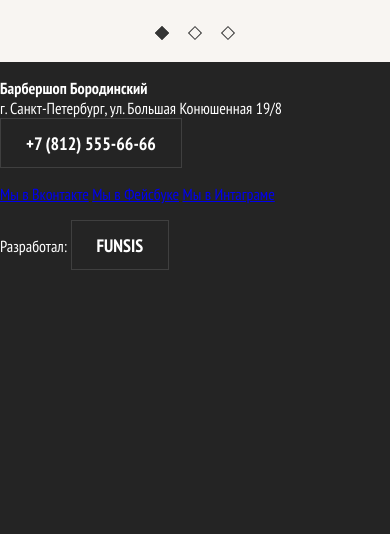
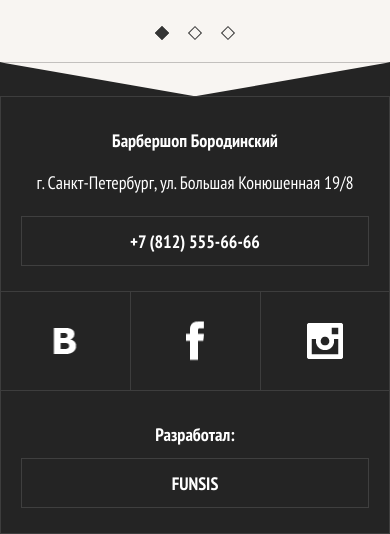
Before and after one commit to funsis/barbershop, a website: page index.html in a window 390 px wide. Shown: the part 2011-2545 px from the top of the page. Before the commit the page ends 2297 px from the top, so only its background shows below. Drawn offline with nearby package versions, Linux system fonts and the light colour scheme; files that its build step writes are made by us from their sources.

Commit message:
Style for mobile footer

```diff
--- a/index.html
+++ b/index.html
@@ -148,13 +148,13 @@
         <a class="btn btn--dark page-footer__contacts-tel" href="+78125556666">+7 (812) 555-66-66</a>
       </p>
       <p class="page-footer__social">
-        <a class="page-footer__social-link" href="#">Мы в Вконтакте</a>
-        <a class="spage-footer__social-link" href="#">Мы в Фейсбуке</a>
-        <a class="page-footer__social-link" href="#">Мы в Интаграме</a>
+        <a class="page-footer__social-link page-footer__social-link--vk" href="#"></a>
+        <a class="page-footer__social-link page-footer__social-link--fb" href="#"></a>
+        <a class="page-footer__social-link page-footer__social-link--ig" href="#"></a>
       </p>
       <p class="page-footer__copyright">
-        Разработал:
-        <a class="btn btn--dark page-footer__social-link" href="https://github.com/funsis">FUNSIS</a>
+        <span class="page-footer__copyright-intro">Разработал:</span>
+        <a class="btn btn--dark page-footer__copyright-btn" href="https://github.com/funsis">FUNSIS</a>
       </p>
     </div>
   </footer>
--- /dev/null
+++ b/sass/blocks/page-footer.scss
@@ -0,0 +1,153 @@
+.page-footer {
+  &__wrapper {
+    position: relative;
+    padding-top: 34px;
+    &::before {
+      content: "";
+      position: absolute;
+      top: 0;
+      left: 0;
+      width: 100%;
+      height: 34px;
+      background-color: $bg-lightgray;
+      clip-path: polygon(50% 100%, 0 0, 100% 0);
+    }
+  }
+
+  &__contacts {
+    @include mp-clear;
+    display: block;
+    padding: 0 20px;
+    padding-top: 30px;
+    padding-bottom: 25px;
+    border: 1px solid #3d3d3d;
+    border-bottom: none;
+    font-size: 18px;
+    line-height: 27px;
+    font-weight: 400;
+    text-align: center;
+
+    & b {
+      display: inline-block;
+      margin-bottom: 15px;
+      font-weight: 700;
+    }
+  }
+
+  &__contacts-tel {
+    width: 100%;
+    margin-top: 20px;
+  }
+
+  &__social {
+    @include mp-clear;
+    @include row;
+  }
+
+  &__social-link {
+    box-sizing: border-box;
+    position: relative;
+    display: block;
+    width: 33.33%;
+    height: 100px;
+    border: 1px solid #3d3d3d;
+    border-right: none;
+
+    &:last-child {
+      border-right: 1px solid #3d3d3d;
+    }
+
+    &:hover {
+      border: 1px  solid #545454;
+    }
+
+    &:hover + .page-footer__social-link {
+      border-left: none;
+    }
+
+    &:active {
+      background: #252525;
+      border: 0;
+      border-left: 1px solid #3d3d3d;
+    }
+
+    &:last-child:active {
+      border-right: 1px solid #3d3d3d;
+    }
+
+    &:active + .page-footer__social-link {
+      border-left: 1px solid #3d3d3d;
+    }
+
+    &--vk::before {
+      content: "";
+      position: absolute;
+      top: 50%;
+      left: 50%;
+      display: block;
+      width: 23px;
+      height: 26px;
+      background: url("../img/css_sprites.png") -66px -10px;
+      transform: translate(-50%, -50%);
+    }
+
+    &--vk:active::before {
+      opacity: 0.3;
+    }
+
+    &--fb::before {
+      content: "";
+      position: absolute;
+      top: 50%;
+      left: 50%;
+      display: block;
+      width: 18px;
+      height: 39px;
+      background: url("../img/css_sprites.png") -10px -66px;
+      transform: translate(-50%, -50%);
+    }
+
+    &--fb:active::before {
+      opacity: 0.3;
+    }
+
+    &--ig::before {
+      content: "";
+      position: absolute;
+      top: 50%;
+      left: 50%;
+      display: block;
+      width: 36px;
+      height: 36px;
+      background: url("../img/css_sprites.png") -10px -10px;
+      transform: translate(-50%, -50%);
+    }
+
+    &--ig:active::before {
+      opacity: 0.3;
+    }
+  }
+
+  &__copyright {
+    @include mp-clear;
+    display: block;
+    padding: 0 20px;
+    padding-top: 30px;
+    padding-bottom: 25px;
+    border: 1px solid #3d3d3d;
+    border-top: none;
+    text-align: center;
+  }
+
+  &__copyright-intro {
+    display: inline-block;
+    margin-bottom: 10px;
+    font-size: 18px;
+    line-height: 27px;
+    font-weight: 700;
+  }
+
+  &__copyright-btn {
+    width: 100%;
+  }
+}
--- a/sass/style.scss
+++ b/sass/style.scss
@@ -19,3 +19,7 @@
 @import "blocks/advantages.scss";
 @import "blocks/news.scss";
 @import "blocks/reviews.scss";
+
+/* FOOTER */
+
+@import "blocks/page-footer.scss";
```
Also changed, not shown: img/review-photo-m1.jpg, img/review-photo-m1.png.
